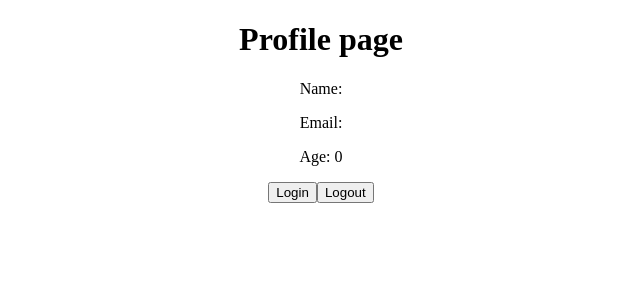
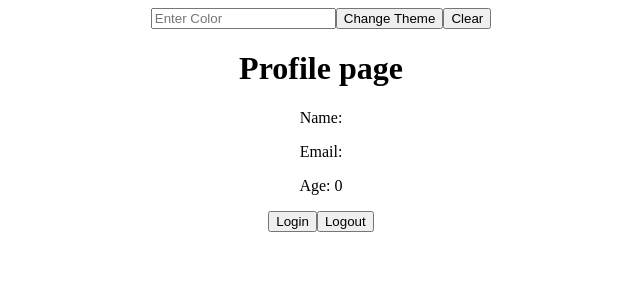
Before and after one commit to Aryan-ki-codepanti/redux-toolkit-app, a React (Create React App) app: page / in a window 1280 px wide. Shown: the top 300 px of the page, without its empty margins (319-959 px from the left). Built offline with nearby package versions, Linux system fonts and the light colour scheme.

Commit message:
added change color component

```diff
--- a/src/App.js
+++ b/src/App.js
@@ -1,10 +1,12 @@
 import "./App.css";
+import { ChangeColor } from "./components/ChangeColor";
 import Login from "./components/Login";
 import Profile from "./components/Profile";
 
 function App() {
     return (
         <div className="App">
+            <ChangeColor />
             <Profile />
             <Login />
         </div>
--- /dev/null
+++ b/src/components/ChangeColor.jsx
@@ -0,0 +1,17 @@
+import React, { useState } from 'react'
+import { useDispatch } from 'react-redux';
+import { changeColor, clearColor } from '../features/Theme';
+
+
+export const ChangeColor = () => {
+
+    const [color, setColor] = useState("");
+    const dispatch = useDispatch();
+    return (
+        <div>
+            <input type="text" value={color} onChange={e => setColor(prev => e.target.value)} placeholder="Enter Color" />
+            <button onClick={() => dispatch(changeColor({color}))}>Change Theme</button>
+            <button onClick={() => dispatch(clearColor())}>Clear</button>
+        </div>
+    )
+}
--- a/src/components/Profile.jsx
+++ b/src/components/Profile.jsx
@@ -3,8 +3,9 @@ import { useSelector } from 'react-redux'
 
 const Profile = () => {
     const user = useSelector(state => state.user.value);
+    const color = useSelector(state => state.theme.value);
     return (
-        <div>
+        <div style={{ color: color === "" ? "black" : color }}>
             <h1>Profile page</h1>
             <p>Name: {user.name}</p>
             <p>Email: {user.email}</p>
--- /dev/null
+++ b/src/features/Theme.js
@@ -0,0 +1,20 @@
+import { createSlice } from "@reduxjs/toolkit";
+
+const initialState = "";
+
+export const themeSlice = createSlice({
+    name: "theme",
+    initialState: { value: initialState },
+    reducers:{
+        changeColor: (state , action) => {
+            state.value = action.payload.color
+        },
+        clearColor: (state, action) => {
+            state.value =  initialState
+        }
+    }
+});
+
+export const { changeColor , clearColor } = themeSlice.actions;
+
+export default themeSlice.reducer;
--- a/src/index.js
+++ b/src/index.js
@@ -5,10 +5,12 @@ import App from './App';
 import { configureStore } from '@reduxjs/toolkit'
 import { Provider } from 'react-redux';
 import userReducer from "./features/User";
+import themeReducer from "./features/Theme";
 
 const store = configureStore({
   reducer: {
-    user: userReducer
+    user: userReducer,
+    theme: themeReducer
   }
 })
 
```
